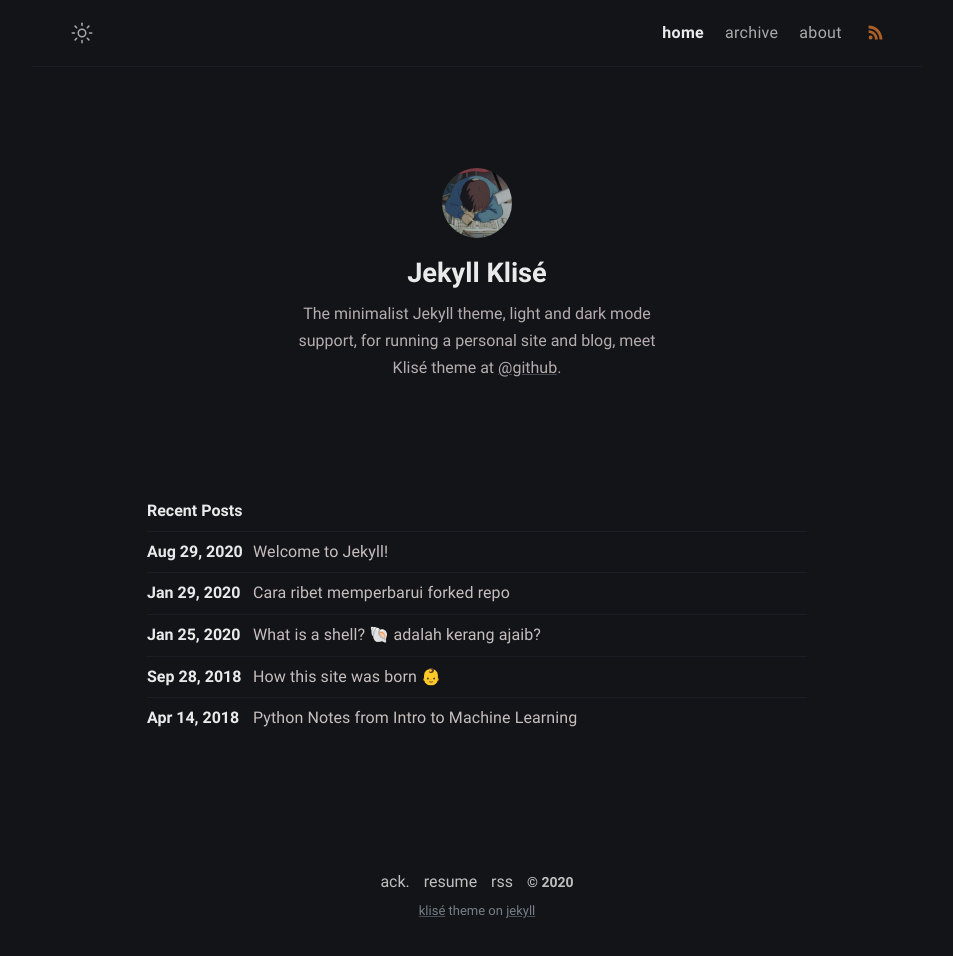
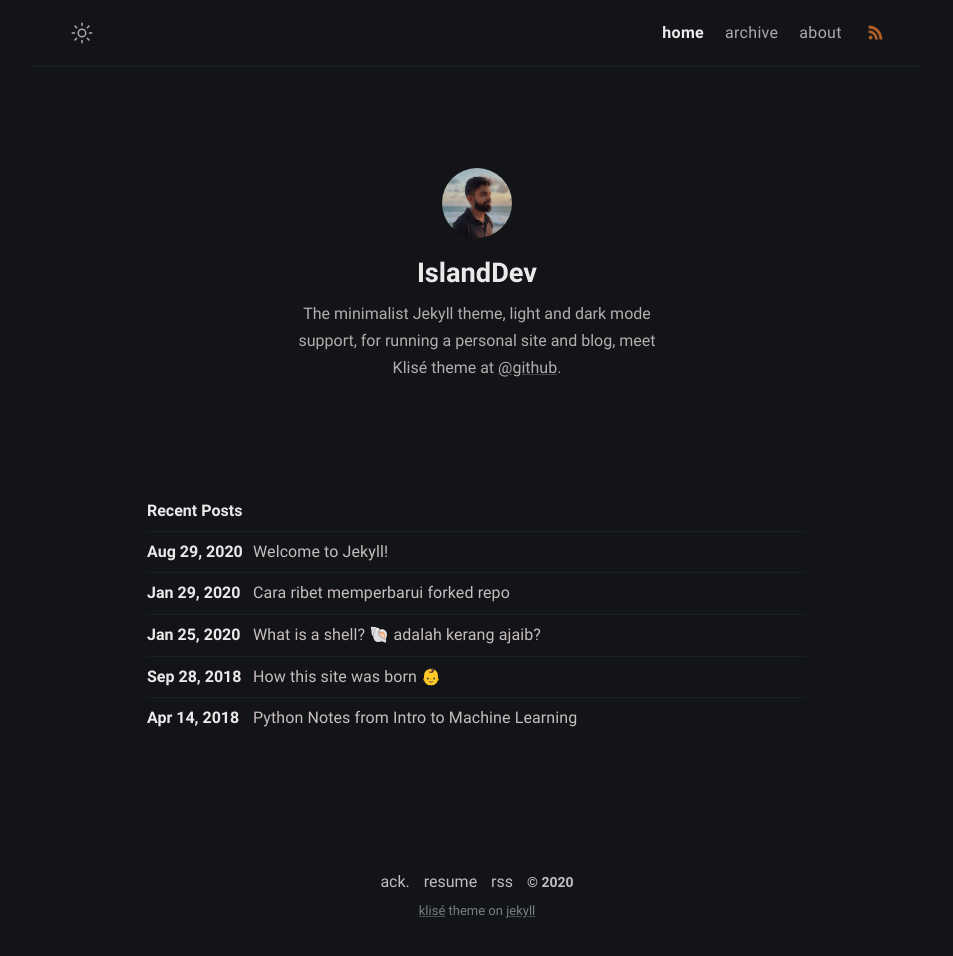
Before and after one commit to MahendraTennakoon/islanddev.com, a Jekyll site: the page built from index.md, in a window 1280 px wide. Shown: the whole page, without its empty margins (163-1116 px from the left). Built offline with Jekyll 4.4.1, drawn with Linux system fonts in a browser that asks for light colours.

Commit message:
add name and avatar

```diff
--- a/_config.yml
+++ b/_config.yml
@@ -11,7 +11,7 @@ mode: dark # default theme "dark" | "light"
 
 # Profile settings
 author:
-  name: Jekyll Klisé # author name
+  name: IslandDev # author name
   bio: >- # tell to the world
     The minimalist Jekyll theme, light and dark mode support, for running a personal site and blog,
     meet Klisé theme at <a href="https://github.com/piharpi/jekyll-klise" target="_blank" rel="noopener">@github</a>.
```
Also changed, not shown: assets/img/avatar.jpg.
